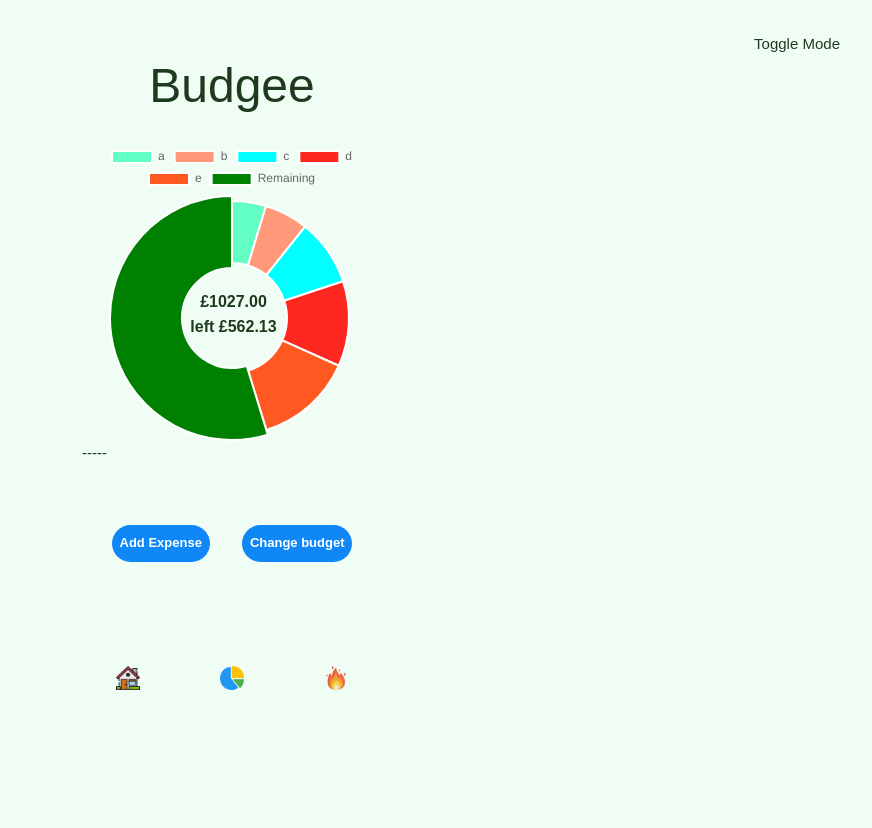
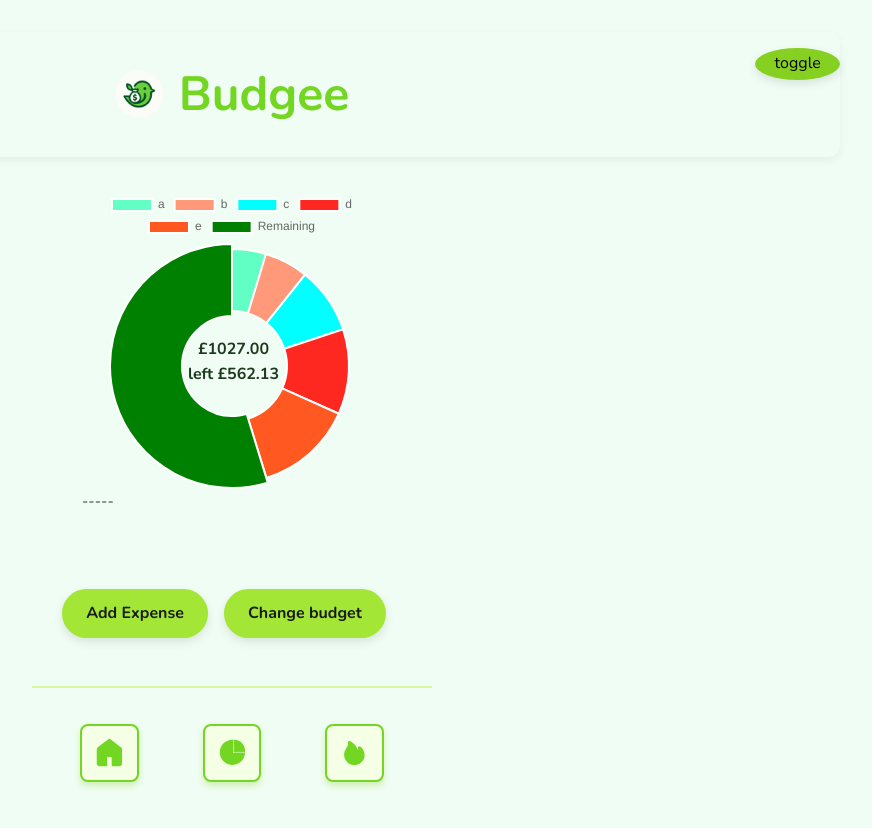
Before and after one commit to ossidion/budgee-nc-fe, a Vue app: page / in a window 1280 px wide. Shown: the top 828 px of the page, without its empty margins (408-1280 px from the left). Before the commit the page ends 800 px from the top, so only its background shows below. Built offline with nearby package versions, Linux system fonts and the light colour scheme.

Commit message:
add buttons and nav icons styling for consistency with the app, using a light green as base.

```diff
--- a/index.html
+++ b/index.html
@@ -1,9 +1,13 @@
 <!DOCTYPE html>
 <html lang="">
   <head>
-    <meta charset="UTF-8">
-    <link rel="icon" href="/favicon.ico">
-    <meta name="viewport" content="width=device-width, initial-scale=1.0">
+    <meta charset="UTF-8" />
+    <link rel="icon" href="/favicon.ico" />
+    <meta name="viewport" content="width=device-width, initial-scale=1.0" />
+    <link
+      href="https://fonts.googleapis.com/css2?family=Nunito:wght@400;700&display=swap"
+      rel="stylesheet" />
+
     <title>Budgee</title>
   </head>
   <body>
--- a/src/assets/base.css
+++ b/src/assets/base.css
@@ -26,7 +26,7 @@
 
 /* semantic color variables for this project */
 :root {
-  /* --color-background: var(--vt-c-white);
+  --color-background: var(--vt-c-white);
   --color-background-soft: var(--vt-c-white-soft);
   --color-background-mute: var(--vt-c-white-mute);
 
@@ -34,10 +34,10 @@
   --color-border-hover: var(--vt-c-divider-light-1);
 
   --color-heading: var(--vt-c-text-light-1);
-  --color-text: var(--vt-c-text-light-1); */
+  --color-text: var(--vt-c-text-light-1);
 
-  /* Primary Light Green Palette for Finance Feel */ */
-  --c-green-base: #6EE7B7;
+  /* Primary Light Green Palette for Finance Feel */
+  --c-green-base: #73d622;
   --c-green-dark: #10B981;
   --c-green-accent: #34D399;
   /* Override semantic colors */
@@ -54,7 +54,7 @@
 
 @media (prefers-color-scheme: dark) {
   :root {
-    /* --color-background: var(--vt-c-black);
+    --color-background: var(--vt-c-black);
     --color-background-soft: var(--vt-c-black-soft);
     --color-background-mute: var(--vt-c-black-mute);
 
@@ -62,7 +62,7 @@
     --color-border-hover: var(--vt-c-divider-dark-1);
 
     --color-heading: var(--vt-c-text-dark-1);
-    --color-text: var(--vt-c-text-dark-2); */
+    --color-text: var(--vt-c-text-dark-2);
     --color-background: #1F2937;
     --color-text: #D1FAE5;
     --color-heading: #6EE7B7;
--- a/src/assets/main.css
+++ b/src/assets/main.css
@@ -1,5 +1,9 @@
 @import './base.css';
 @import 'tailwindcss';
+
+body, #app {
+    font-family: 'Nunito', sans-serif;
+}
 
 
 #app {
@@ -8,19 +12,18 @@
   padding: 2rem;
   font-weight: normal;
   position: relative;
-  font-family: Arial, Helvetica, sans-serif;
 
 }
 
 header {
   font-size: 3rem;
-
+  font-family: 'Nunito', sans-serif;
   text-align: center;
 }
 a,
 .green {
   text-decoration: none;
-  color: hsla(160, 100%, 37%, 1);
+  color: #a3e635;
   transition: 0.4s;
   padding: 3px;
 }
@@ -53,24 +56,33 @@ left: 38%;
 
 .home-page-buttons {
   display: flex;
-  align-items: center;
-  font-size: small;
+  justify-content: center;
+  flex-wrap: wrap;
+  gap: 1rem;
+  margin-top: 2rem;
 }
 
 .home-page-button {
-  margin:1rem;
-  background-color: #0f87f7;
-  color: white;
-  font-weight: bold;
-  padding: 0.5rem;
-  border-radius: calc(infinity * 1px);
-  text-align: center;
-  justify-content: center;
+  background-color: #a3e635;
+  color: #1a1a1a;
+  font-weight: 600;
+  padding: 0.75rem 1.5rem;
+  border: none;
+  border-radius: 2rem;
+  box-shadow: 0 4px 10px rgba(0, 0, 0, 0.1);
+  transition: background-color 0.3s ease, transform 0.2s ease;
+  font-size: 1rem;
+  cursor: pointer;
 }
 
 .home-page-button:hover {
-  background-color: #0c5eda;
+  background-color: #86d021;
+  transform: translateY(-2px);
+}
 
+.home-page-button:active {
+  transform: translateY(0);
+  box-shadow: 0 2px 6px rgba(0, 0, 0, 0.15);
 }
 
 .form-scroll-container {
@@ -82,6 +94,7 @@ left: 38%;
   box-shadow: inset 0 0 10px rgba(0, 0, 0, 0.05);
   background-color: #1a010133;
   position: relative;
+  margin-top: 2rem;
 }
 
 .form {
--- a/src/components/Header.vue
+++ b/src/components/Header.vue
@@ -1,24 +1,73 @@
 <script setup>
-
 // function toggleDark () {
 //   const element
 // }
-
-
 </script>
 
 <template>
+  <div class="header">
+    <header>
+      <div class="app-header">
+        <img
+          src="../assets/budgee-logo.png"
+          alt="Budgee logo"
+          class="app-logo" />
+        <h1>Budgee</h1>
+      </div>
+    </header>
 
-  <div class="header">
-    <header>Budgee</header>
-
-    <button @click="toggle-theme" class="header-button">
-      Toggle Mode
-    </button>
+    <button @click="toggle - theme" class="header-button">toggle</button>
   </div>
-
 </template>
 
 <style scoped>
+.header {
+  padding: 1.5rem 2rem;
+  border-radius: 0.75rem;
+  box-shadow: 0 4px 10px rgba(0, 0, 0, 0.05);
+  margin-bottom: 2rem;
+  transition: background-color 0.3s ease;
+}
 
+.app-header {
+  display: flex;
+  align-items: center;
+  justify-content: center;
+  gap: 1rem;
+  font-size: 3rem;
+  font-weight: bold;
+  color: #73d622;
+}
+
+.app-logo {
+  width: 3rem;
+  height: 3rem;
+  border-radius: 50%;
+}
+
+.header-button {
+  display: block;
+  margin: 0 auto;
+  margin-top: 1rem;
+  background-color: #86d021;
+  color: black;
+  padding: 0.2rem 1.2rem;
+  font-size: 0.5rem;
+  border: none;
+  border-radius: 60%;
+  box-shadow: 0 4px 10px rgba(0, 0, 0, 0.1);
+  transition: background-color 0.3s ease, transform 0.2s ease;
+  font-size: 1rem;
+  cursor: pointer;
+}
+
+.header-button:hover {
+  background-color: #74b31c;
+  transform: translateY(-2px);
+}
+
+.header-button:active {
+  transform: translateY(0);
+  box-shadow: 0 2px 6px rgba(0, 0, 0, 0.15);
+}
 </style>
--- a/src/components/Nav.vue
+++ b/src/components/Nav.vue
@@ -1,16 +1,41 @@
 <script setup></script>
 
 <template>
-  <section className="nav">
-    <a className="nav-item" href="/"
-      ><img class="nav-icon" src="../assets/house.jpg"
-    /></a>
-    <a className="nav-item" href="/expenses"
-      ><img class="nav-icon" src="../assets/pie-chart.jpg"
-    /></a>
-    <a className="nav-item" href="/saving-goals"
-      ><img class="nav-icon" src="../assets/fire.jpg"
-    /></a>
+  <section class="nav">
+    <a class="nav-item" href="/">
+      <svg
+        class="nav-icon"
+        viewBox="0 0 25 25"
+        xmlns="http://www.w3.org/2000/svg">
+        <path
+          d="M23 9.99V22a2.006 2.006 0 0 1-2 2h-6v-8h-5v8H4a2.006 2.006 0 0 1-2-2V9.99a1.999 1.999 0 0 1 .79-1.59L12.5 1l9.71 7.4A1.999 1.999 0 0 1 23 9.99z"
+          fill="currentColor" />
+      </svg>
+    </a>
+
+    <a class="nav-item" href="/expenses">
+      <svg
+        class="nav-icon"
+        viewBox="0 0 24 24"
+        xmlns="http://www.w3.org/2000/svg"
+        fill="currentColor"
+        aria-hidden="true">
+        <path d="M12 2a10 10 0 1 0 9.95 11H12V2z" />
+        <path d="M13.5 2v9.5H22A8.5 8.5 0 0 0 13.5 2z" />
+      </svg>
+    </a>
+
+    <a class="nav-item" href="/saving-goals">
+      <svg
+        class="nav-icon"
+        viewBox="0 0 24 24"
+        xmlns="http://www.w3.org/2000/svg"
+        fill="currentColor"
+        aria-hidden="true">
+        <path
+          d="M8.597 3.2A1 1 0 0 0 7.04 4.289a3.49 3.49 0 0 1 .057 1.795 3.448 3.448 0 0 1-.84 1.575.999.999 0 0 0-.077.094c-.596.817-3.96 5.6-.941 10.762l.03.049a7.73 7.73 0 0 0 2.917 2.602 7.617 7.617 0 0 0 3.772.829 8.06 8.06 0 0 0 3.986-.975 8.185 8.185 0 0 0 3.04-2.864c1.301-2.2 1.184-4.556.588-6.441-.583-1.848-1.68-3.414-2.607-4.102a1 1 0 0 0-1.594.757c-.067 1.431-.363 2.551-.794 3.431-.222-2.407-1.127-4.196-2.224-5.524-1.147-1.39-2.564-2.3-3.323-2.788a8.487 8.487 0 0 1-.432-.287Z" />
+      </svg>
+    </a>
   </section>
 </template>
 
@@ -19,12 +44,36 @@
   display: flex;
   justify-content: space-between;
   align-items: center;
+  padding: 1rem;
+  border-top: 2px solid #d9f99d;
 }
+
 .nav-item {
-  padding: 0.5rem;
-  margin: 2rem;
+  display: flex;
+  justify-content: center;
+  align-items: center;
+  background-color: #f5ffe6;
+  padding: 0.8rem;
+  margin: 1.2rem;
+  margin-inline: 2rem;
+  border-radius: 0.5rem;
+  border: 2px solid #73d622;
+  box-shadow: 0 4px 6px rgba(134, 208, 33, 0.3);
+  color: #73d622;
+  transition: transform 0.2s ease, background-color 0.3s ease,
+  box-shadow 0.3s ease;
 }
+
+.nav-item:hover {
+  transform: scale(1.1);
+  background-color: #e4f9c5;
+  box-shadow: 0 6px 12px rgba(134, 208, 33, 0.4);
+}
+
 .nav-icon {
-  height: 1.5rem;
+  width: 1.8rem;
+  height: 1.8rem;
+  fill: currentColor;
+  stroke: currentColor;
 }
 </style>
```
Also changed, not shown: src/assets/budgee-logo.png (added), src/assets/toggle.png (added).
